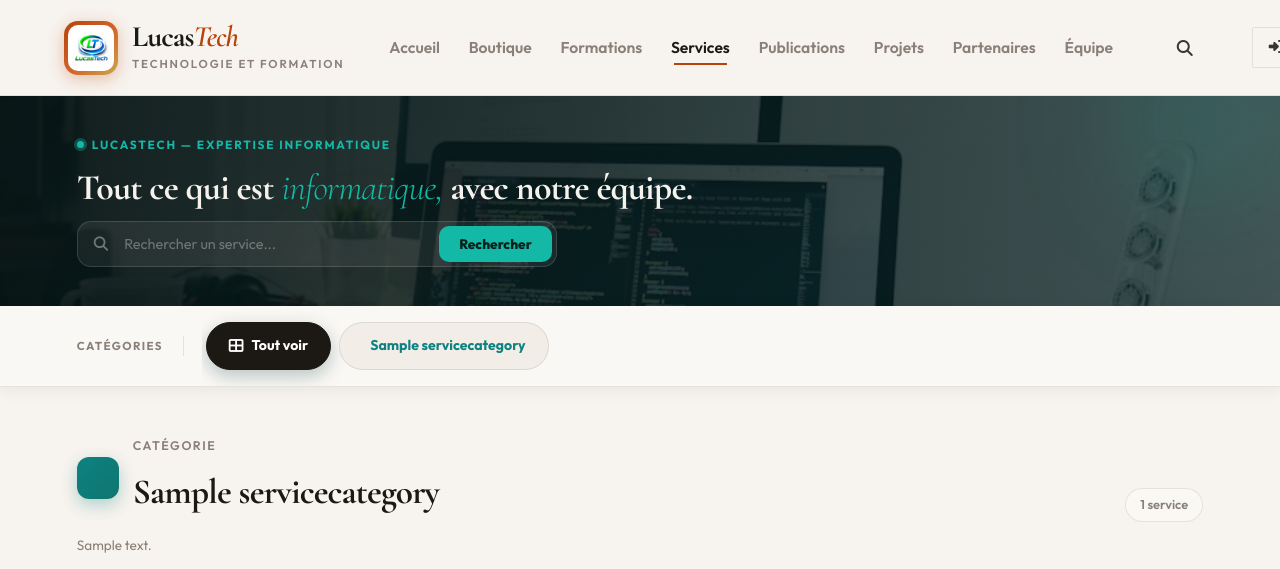
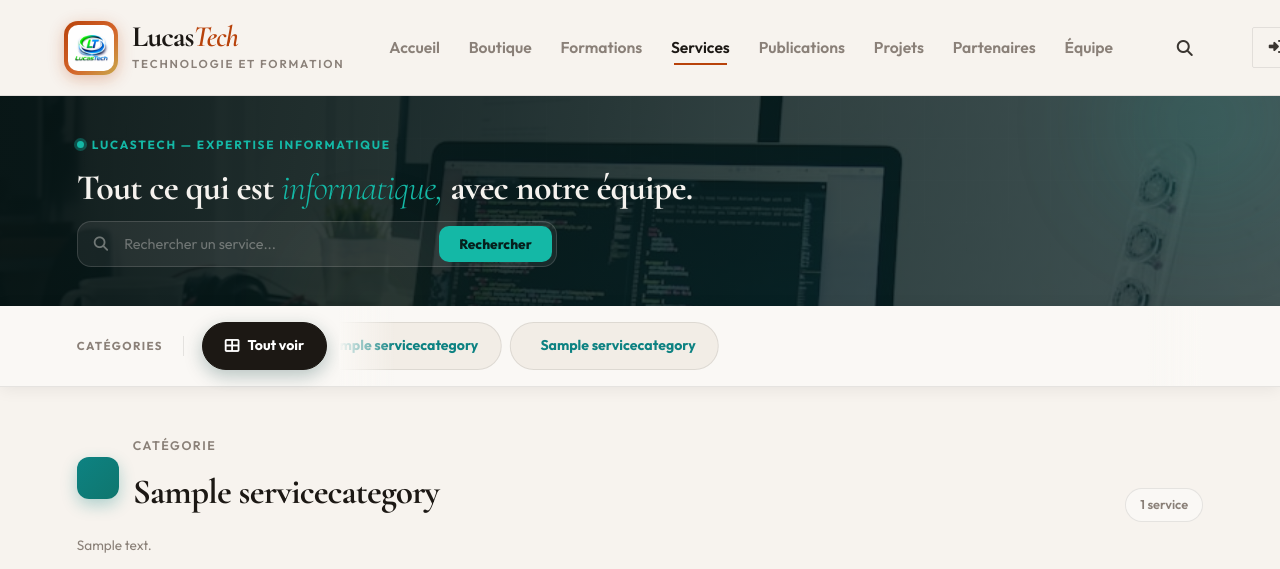
Before and after one commit to BOHINAMOU/ProjetLucasTtech, a Django app: page /services/ in a window 1280 px wide; the page is wider, and only the part inside the window is pictured. Shown: the top 569 px of that part. Run offline with Django 5.2, Linux system fonts and the light colour scheme; tables that the repository leaves empty hold one stand-in row (values such as "Sample post").

Commit message:
Services : la bande de catégories défile désormais en boucle continue
- "Tout voir" reste épinglé à gauche, et les 5 catégories défilent en
  continu de droite à gauche (animation CSS, piste dupliquée une fois
  pour boucler sans coupure visible).
- Le défilement se met en pause au survol / focus clavier pour que les
  pastilles restent cliquables normalement.
- Fondus gauche/droite conservés pour un rendu propre en bord de bande.
- Respecte prefers-reduced-motion (désactive l'animation si demandé).
- La couleur de chaque catégorie est désormais calculée côté vue
  (Services/views.py) plutôt qu'avec {% cycle %}, pour rester stable
  même si la liste de catégories change de taille.

Co-Authored-By: Claude Sonnet 5 <noreply@anthropic.com>

```diff
--- a/LucasTech/Services/templates/services/services.html
+++ b/LucasTech/Services/templates/services/services.html
@@ -151,19 +151,32 @@ body { font-family: var(--font); background: var(--bg); color: var(--ink); }
   white-space: nowrap; padding-right: 20px;
   border-right: 1px solid var(--border); margin-right: 18px;
   flex-shrink: 0;
+  position: relative; z-index: 2;
 }
-.sv-cats-scroll {
-  display: flex; gap: 8px; overflow-x: auto;
-  padding: 16px 4px; scrollbar-width: none;
-  scroll-behavior: smooth;
+/* Piste défilante en boucle infinie : le contenu est dupliqué une fois
+   et on translate en continu de 0 à -50% (la 2ᵉ copie prend le relais
+   exactement où la 1ʳᵉ s'arrête, donc la boucle est invisible). */
+.sv-cats-viewport { position: relative; overflow: hidden; flex: 1; min-width: 0; }
+.sv-cats-track {
+  display: flex; gap: 8px; padding: 16px 4px; width: max-content;
+  animation: cats-loop 28s linear infinite;
 }
-.sv-cats-scroll::-webkit-scrollbar { display: none; }
-/* Fondu indiquant qu'on peut défiler horizontalement */
+.sv-cats-viewport:hover .sv-cats-track,
+.sv-cats-track:focus-within { animation-play-state: paused; }
+@keyframes cats-loop {
+  from { transform: translateX(0); }
+  to   { transform: translateX(-50%); }
+}
+@media (prefers-reduced-motion: reduce) {
+  .sv-cats-track { animation: none; }
+}
+/* Fondus gauche/droite indiquant que le bandeau défile en continu */
 .sv-cats-fade {
-  position: absolute; top: 0; right: 0; bottom: 0; width: 56px;
-  background: linear-gradient(90deg, transparent, var(--surf) 78%);
-  pointer-events: none; transition: opacity .25s ease;
+  position: absolute; top: 0; bottom: 0; width: 56px; z-index: 1;
+  pointer-events: none;
 }
+.sv-cats-fade.left  { left: 0; background: linear-gradient(90deg, var(--surf), transparent); }
+.sv-cats-fade.right { right: 0; background: linear-gradient(270deg, var(--surf), transparent); }
 .sv-cat-btn {
   display: inline-flex; align-items: center; gap: 8px;
   padding: 11px 22px; border-radius: 99px; white-space: nowrap;
@@ -174,6 +187,7 @@ body { font-family: var(--font); background: var(--bg); color: var(--ink); }
   flex-shrink: 0;
 }
 .sv-cat-btn i { font-size: .92rem; }
+.sv-cat-pinned { flex-shrink: 0; margin-right: 12px; }
 .sv-cat-btn:hover { transform: translateY(-2px); box-shadow: 0 6px 16px rgba(9,60,60,.12); }
 .sv-cat-btn.active { color: #fff; box-shadow: 0 6px 18px rgba(9,60,60,.28); }
 .sv-cat-btn.all.active { background: var(--ink); border-color: var(--ink); }
@@ -503,20 +517,31 @@ body { font-family: var(--font); background: var(--bg); color: var(--ink); }
 <div class="sv-cats-outer">
   <div class="sv-cats-wrap">
     <span class="sv-cats-label">Catégories</span>
-    <div class="sv-cats-scroll">
     <a href="{% url 'services:services' %}"
-         class="sv-cat-btn all {% if not active_category %}active{% endif %}">
+       class="sv-cat-btn all sv-cat-pinned {% if not active_category %}active{% endif %}">
       <i class="fa fa-th-large"></i> Tout voir
     </a>
-      {% for cat in categories %}
+    <div class="sv-cats-viewport">
+      <span class="sv-cats-fade left"></span>
+      <div class="sv-cats-track">
+        {% for cat, color in nav_categories %}
         <a href="{% url 'services:services' %}?category={{ cat.slug }}"
-         class="sv-cat-btn {% cycle 'c-1' 'c-2' 'c-3' 'c-4' 'c-5' %} {% if active_category.slug == cat.slug %}active{% endif %}">
+           class="sv-cat-btn {{ color }} {% if active_category.slug == cat.slug %}active{% endif %}">
+          {% if cat.icon %}<i class="fa {{ cat.icon }}"></i>{% endif %}
+          {{ cat.name }}
+        </a>
+        {% endfor %}
+        {% for cat, color in nav_categories %}
+        <a href="{% url 'services:services' %}?category={{ cat.slug }}"
+           class="sv-cat-btn {{ color }} {% if active_category.slug == cat.slug %}active{% endif %}"
+           aria-hidden="true" tabindex="-1">
           {% if cat.icon %}<i class="fa {{ cat.icon }}"></i>{% endif %}
           {{ cat.name }}
         </a>
         {% endfor %}
       </div>
-    <span class="sv-cats-fade"></span>
+      <span class="sv-cats-fade right"></span>
+    </div>
   </div>
 </div>
 
@@ -680,29 +705,4 @@ body { font-family: var(--font); background: var(--bg); color: var(--ink); }
   </div>
 </section>
 
-<script>
-(function() {
-  // Amène le filtre actif dans la vue et masque le fondu de défilement
-  // quand on est déjà tout à droite.
-  var scroller = document.querySelector('.sv-cats-scroll');
-  var fade = document.querySelector('.sv-cats-fade');
-  if (!scroller) return;
-
-  var activePill = scroller.querySelector('.sv-cat-btn.active');
-  if (activePill) {
-    var target = activePill.offsetLeft - 24;
-    scroller.scrollLeft = Math.max(0, target);
-  }
-
-  function updateFade() {
-    if (!fade) return;
-    var atEnd = scroller.scrollLeft + scroller.clientWidth >= scroller.scrollWidth - 4;
-    fade.style.opacity = atEnd ? '0' : '1';
-  }
-  updateFade();
-  scroller.addEventListener('scroll', updateFade);
-  window.addEventListener('resize', updateFade);
-})();
-</script>
-
 {% endblock %}
--- a/LucasTech/Services/views.py
+++ b/LucasTech/Services/views.py
@@ -8,10 +8,21 @@ from .models import Service, ServiceCategory, ServiceContact
 # ─────────────────────────────
 # 🏠 LISTE DES SERVICES
 # ─────────────────────────────
+CAT_COLORS = ['c-1', 'c-2', 'c-3', 'c-4', 'c-5']
+
+
 def services(request):
     categories    = ServiceCategory.objects.all()
     category_slug = request.GET.get('category', '').strip()
     search_query  = request.GET.get('q', '').strip()
+
+    # Couleur stable par catégorie (calculée ici plutôt qu'avec {% cycle %},
+    # car la bande de catégories affiche la liste deux fois de suite pour
+    # boucler en continu — {% cycle %} se désynchroniserait entre les deux
+    # copies si le nombre de catégories changeait).
+    nav_categories = [
+        (cat, CAT_COLORS[i % len(CAT_COLORS)]) for i, cat in enumerate(categories)
+    ]
 
     qs = Service.objects.filter(is_active=True).select_related('category', 'admin')
 
@@ -46,6 +57,7 @@ def services(request):
     return render(request, 'services/services.html', {
         'services':         qs,
         'categories':       categories,
+        'nav_categories':   nav_categories,
         'active_category':  active_category,
         'search_query':     search_query,
         'grouped_services': grouped_services,
```
Lines whose indentation alone changed are shown as unchanged.
